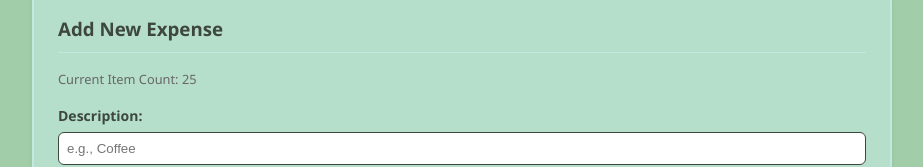
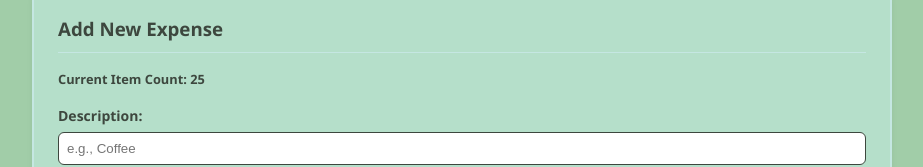
Before and after one commit to ntolentino4/group-6-full-stack-project, a React (Vite) app in the folder vite-project/: page /recent-expenses in a window 1280 px wide. Shown: the part 245-412 px from the top of the page, without its empty margins (178-1101 px from the left). Built offline with nearby package versions, Linux system fonts and the light colour scheme.

Commit message:
Modified AddExpenseForm.tsx to fix Axe DevTool issue.

```diff
--- a/vite-project/src/components/recent-expenses/AddExpenseForm.tsx
+++ b/vite-project/src/components/recent-expenses/AddExpenseForm.tsx
@@ -41,7 +41,7 @@ export const AddExpenseForm = ({ expenses, setExpenses }: Props) => {
   return (
     <form onSubmit={handleSubmit} className="expense-form">
       <h3>Add New Expense</h3>
-      <p style={{fontSize: "0.8rem", color: "#666", marginBottom: "1rem"}}>
+      <p style={{fontSize: "0.8rem", marginBottom: "1rem", fontWeight: "bold"}}>
         Current Item Count: {expenses.length}
       </p>
 
```
